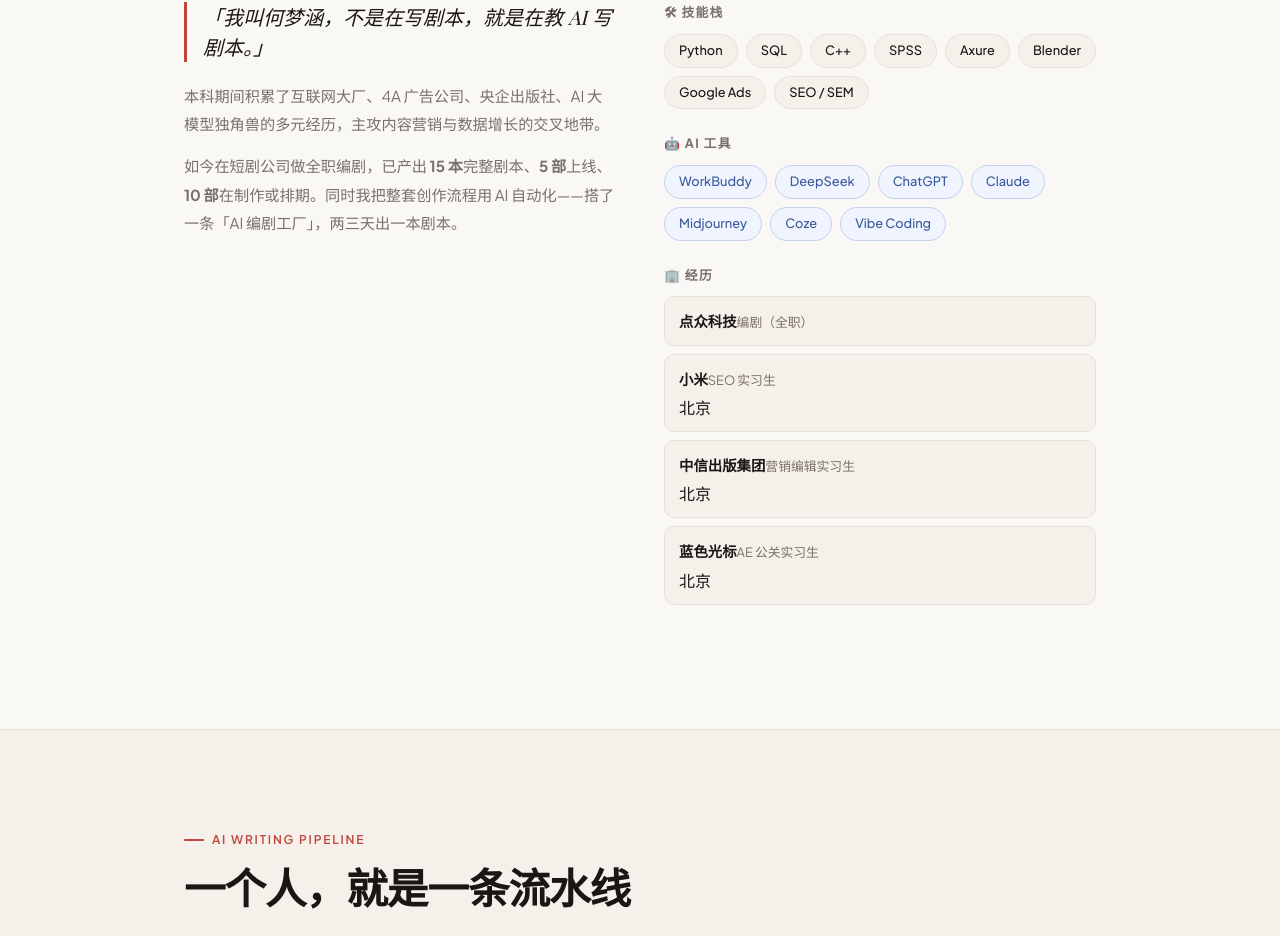
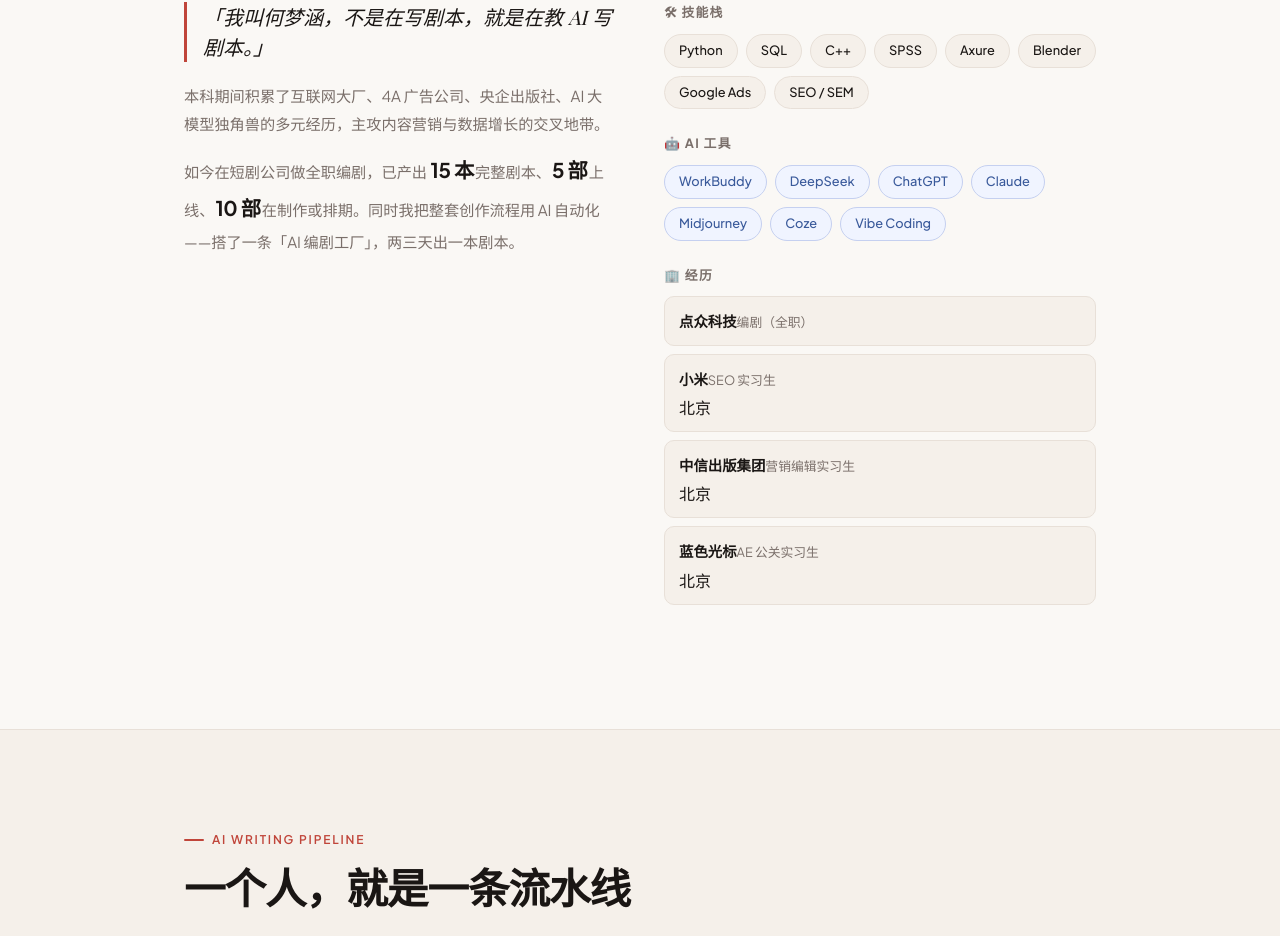
Before and after one commit to DreamHe-ai/hemenghan-portfolio, a React (Vite) app: page / in a window 1280 px wide. Shown: the part 1078-2014 px from the top of the page. Built offline with nearby package versions, Linux system fonts and the light colour scheme; a web font is replaced by a local one.

Commit message:
content: 完成剧本数改为 15 本，成绩数字加大加粗

```diff
--- a/src/App.css
+++ b/src/App.css
@@ -739,6 +739,15 @@ body {
   color: var(--text-muted);
   line-height: 1.85;
   margin-bottom: 14px;
+}
+
+/* 成绩数字：加大加粗 */
+.about-desc .num-hl {
+  font-size: 1.34em;
+  font-weight: 800;
+  color: var(--text);
+  letter-spacing: -0.015em;
+  margin: 0 1px;
 }
 
 .skill-group {
```
